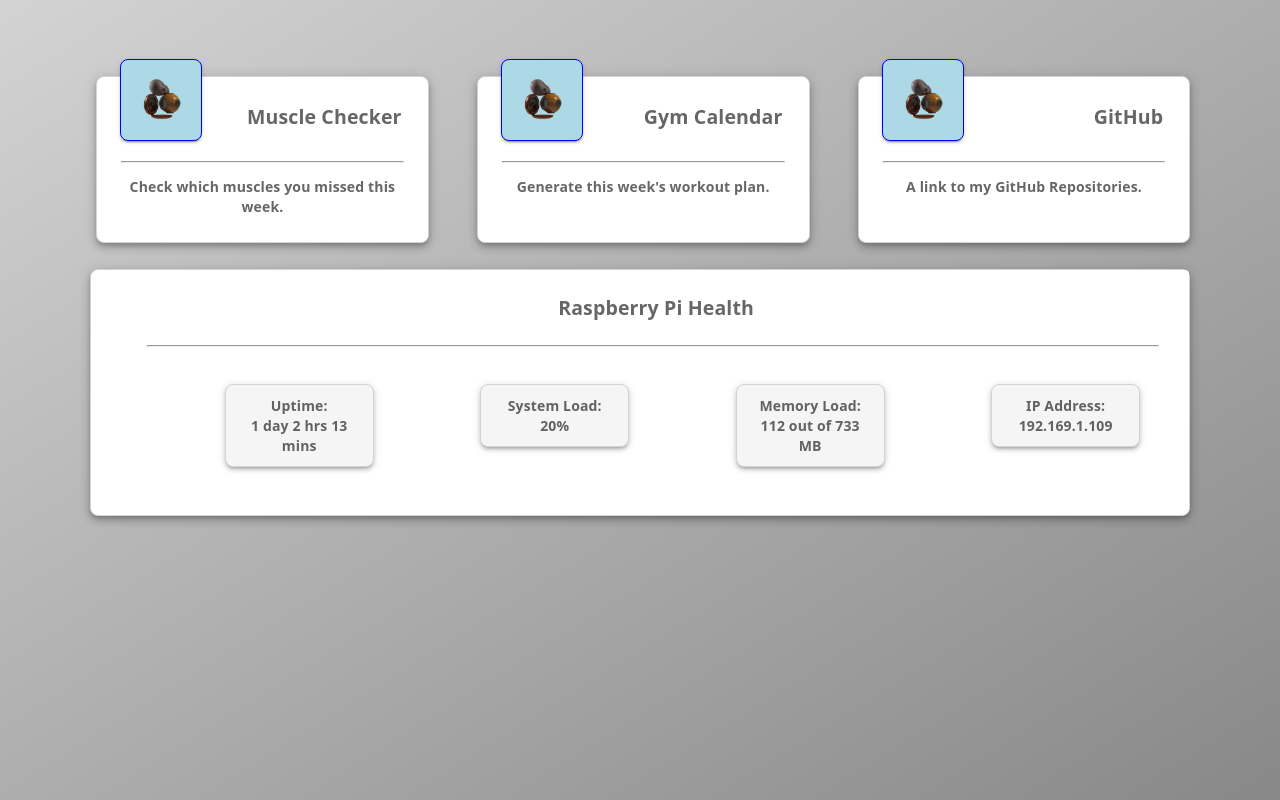
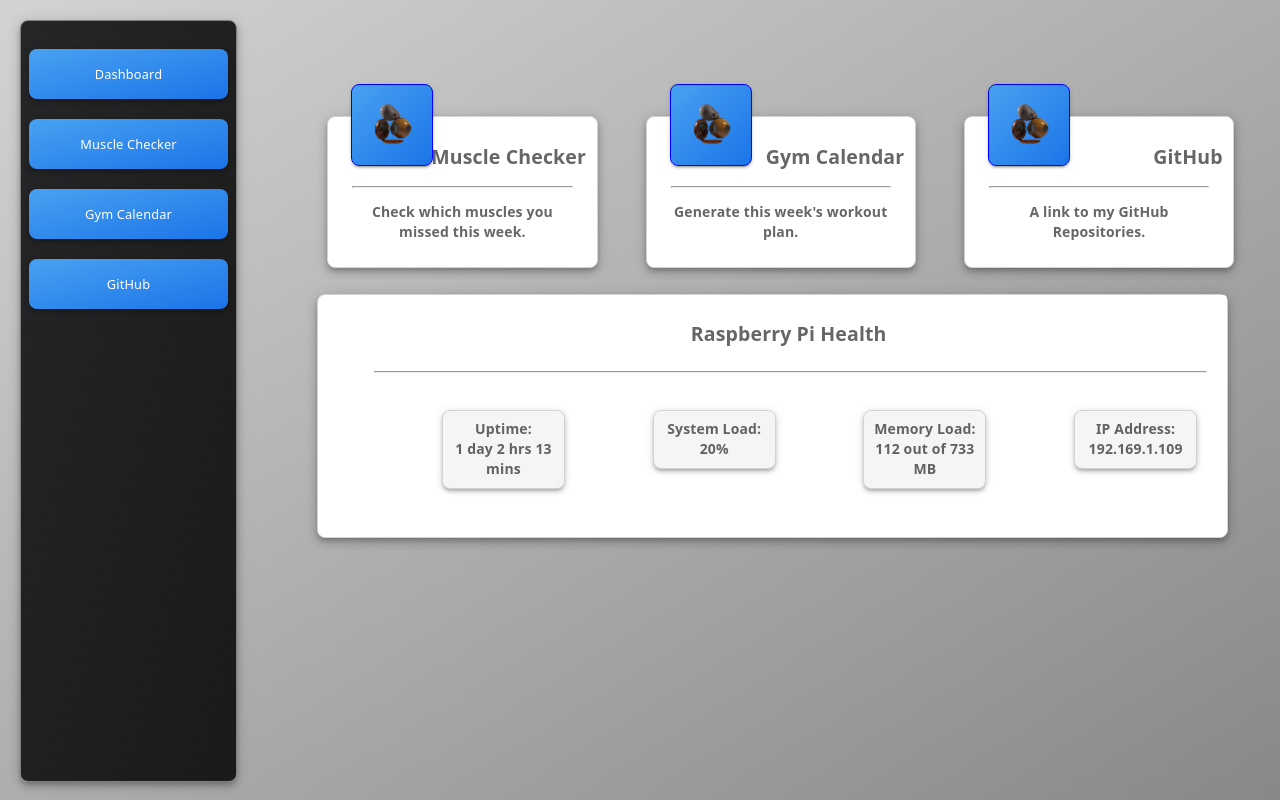
Before and after one commit to henryj320/helios_dashboard, a React (Create React App) app in the folder react_dashboard_app/: page / in a window 1280 px wide. Built offline with nearby package versions, Linux system fonts and the light colour scheme.

Commit message:
Added Sidebar

```diff
--- a/react_dashboard_app/package.json
+++ b/react_dashboard_app/package.json
@@ -13,6 +13,7 @@
     "@mui/styled-engine-sc": "^5.11.0",
     "react": "^18.2.0",
     "react-dom": "^18.2.0",
+    "react-pro-sidebar": "^1.0.0",
     "react-router-dom": "^6.8.1",
     "react-scripts": "4.0.3",
     "styled-components": "^5.3.6"
--- a/react_dashboard_app/src/App.css
+++ b/react_dashboard_app/src/App.css
@@ -23,9 +23,6 @@
   to { transform: rotate(360deg); }
 }
 
-#mainDiv {
-  box-shadow: '5px 10px #888888';
-}
 
 #firstImage {
   width: 100%;
@@ -52,3 +49,20 @@ html {
   font-family: system-ui, -apple-system, BlinkMacSystemFont, 'Segoe UI', Roboto, Oxygen, Ubuntu, Cantarell, 'Open Sans', 'Helvetica Neue', sans-serif;
   text-decoration: none;
 }
+
+.float-container {
+  padding: 20px;
+}
+
+#sidebarDiv {
+  width: 17.5%;
+  float: left;
+  padding: 0px;
+}
+
+
+#mainDiv {
+  width: 77%;
+  float: left;
+  padding: 20px;
+}
--- a/react_dashboard_app/src/Home.js
+++ b/react_dashboard_app/src/Home.js
@@ -1,5 +1,4 @@
 import React from 'react'
-import Sidebar from './components/Sidebar'
 
 import { styled } from '@mui/material/styles';
 import Box from '@mui/material/Box';
@@ -12,6 +11,9 @@ import { fontSize } from '@mui/system';
 import Rpi_health from './components/Rpi_health/Rpi_health';
 
 import { Link } from 'react-router-dom'
+import Sidebar from './components/Sidebar/Sidebar';
+
+
 
 const Item = styled(Paper)(({ theme }) => ({
     backgroundColor: theme.palette.mode === 'dark' ? '#1A2027' : '#fff',
@@ -48,7 +50,7 @@ const ItemImageProperties = {
     boxShadow: 2,
     border: {xs: '1px solid lightgrey', sm: '1px solid red', md: '1px solid green', lg: '1px solid blue', xl: '1px solid purple', xxl: '1px solid yellow'},
     zIndex: 0,
-    background: 'lightblue',
+    background: 'linear-gradient(to right bottom, #48A2F1, #1B74E8)',
 }
 
 const ItemProperties = {
@@ -64,19 +66,23 @@ const ItemProperties = {
     "&:hover": {
         // Add what happens on hover
         // cursor: 'pointer',
-        background: 'linear-gradient(to right bottom, grey, lightgrey)'
+        // background: 'linear-gradient(to right bottom, grey, lightgrey)'
+                        background: 'linear-gradient(to right bottom, #262628, #1A1A1A)',
     },
 }
 
 export const Home = () => {
 
     return (
-        <div>
-            <div >
+        <div class="float-container">
+
+            <Sidebar></Sidebar>
+
+            <div id="mainDiv">
                 <Grid container spacing={4} sx={{
-                    marginLeft: '5%',
-                    maxWidth: '90%',
-                    marginRight: '5%',
+                    marginLeft: '4%',
+                    maxWidth: '100%',
+                    marginRight: '0%',
                     gap: 2,
                 }}>
 
--- a/react_dashboard_app/src/components/Sidebar.js
+++ /dev/null
@@ -1,81 +0,0 @@
-import * as React from 'react';
-import Box from '@mui/material/Box';
-import Drawer from '@mui/material/Drawer';
-import CssBaseline from '@mui/material/CssBaseline';
-import AppBar from '@mui/material/AppBar';
-import Toolbar from '@mui/material/Toolbar';
-import List from '@mui/material/List';
-import Typography from '@mui/material/Typography';
-import Divider from '@mui/material/Divider';
-import ListItem from '@mui/material/ListItem';
-import ListItemButton from '@mui/material/ListItemButton';
-import ListItemIcon from '@mui/material/ListItemIcon';
-import ListItemText from '@mui/material/ListItemText';
-import InboxIcon from '@mui/icons-material/MoveToInbox';
-import MailIcon from '@mui/icons-material/Mail';
-
-const drawerWidth = 240;
-
-export default function Sidebar() {
-  return (
-    <Box sx={{ display: 'flex' }}>
-      <CssBaseline />
-      <AppBar
-        position="fixed"
-        sx={{ width: `calc(100% - ${drawerWidth}px)`, ml: `${drawerWidth}px` }}
-      >
-        <Toolbar>
-          <Typography variant="h6" noWrap component="div">
-            Permanent drawer
-          </Typography>
-        </Toolbar>
-      </AppBar>
-      <Drawer
-        sx={{
-          width: drawerWidth,
-          flexShrink: 0,
-          '& .MuiDrawer-paper': {
-            width: drawerWidth,
-            boxSizing: 'border-box',
-          },
-        }}
-        variant="permanent"
-        anchor="left"
-      >
-        <Toolbar />
-        <Divider />
-        <List>
-          {['Inbox', 'Starred', 'Send email', 'Drafts'].map((text, index) => (
-            <ListItem key={text} disablePadding>
-              <ListItemButton>
-                <ListItemIcon>
-                  {index % 2 === 0 ? <InboxIcon /> : <MailIcon />}
-                </ListItemIcon>
-                <ListItemText primary={text} />
-              </ListItemButton>
-            </ListItem>
-          ))}
-        </List>
-        <Divider />
-        <List>
-          {['All mail', 'Trash', 'Spam'].map((text, index) => (
-            <ListItem key={text} disablePadding>
-              <ListItemButton>
-                <ListItemIcon>
-                  {index % 2 === 0 ? <InboxIcon /> : <MailIcon />}
-                </ListItemIcon>
-                <ListItemText primary={text} />
-              </ListItemButton>
-            </ListItem>
-          ))}
-        </List>
-      </Drawer>
-      <Box
-        component="main"
-        sx={{ flexGrow: 1, bgcolor: 'background.default', p: 3 }}
-      >
-        <Toolbar />
-      </Box>
-    </Box>
-  );
-}
--- /dev/null
+++ b/react_dashboard_app/src/components/Sidebar/Sidebar.js
@@ -0,0 +1,59 @@
+
+import * as React from 'react';
+
+import { styled } from '@mui/material/styles';
+import Box from '@mui/material/Box';
+import Paper from '@mui/material/Paper';
+import Grid from '@mui/material/Grid';
+
+const Item = styled(Paper)(({ theme }) => ({
+    backgroundColor: theme.palette.mode === 'dark' ? '#1A2027' : '#fff',
+    ...theme.typography.body2,
+    padding: theme.spacing(1),
+    textAlign: 'center',
+    color: theme.palette.text.secondary,
+  }));
+
+export default function Sidebar() {
+    return (
+        <div id="sidebarDiv">
+            <Grid container spacing={0} sx={{
+                span: {
+                    borderRadius: 2,
+                    padding: '8%',
+                    display: 'block',
+                    marginTop: '10%',
+                    border: 'none',
+                    background: '#F5F5F5',
+                    boxShadow: 3,
+                    background: 'linear-gradient(to right bottom, #48A2F1, #1B74E8)',
+                    fontSize: '1vw',
+                    fontWeight: '200',
+                    color: 'white'
+                },
+            }}>
+                <Grid item lg={12}>
+                    <Item sx={{
+                        height: '93vh',
+                        borderRadius: 2,
+                        boxShadow: 5,
+                        border: '1px solid grey',
+                        background: 'linear-gradient(to right bottom, #262628, #1A1A1A)',
+                    }}>
+                        {/* <ul>
+                            <li>Dashboard</li>
+                            <li>Muscle Checker</li>
+                            <li>Gym Calendar</li>
+                            <li>GitHUb</li>
+                        </ul> */}
+
+                        <span>Dashboard</span>
+                        <span>Muscle Checker</span>
+                        <span>Gym Calendar</span>
+                        <span>GitHub</span>
+                    </Item>
+                </Grid>
+            </Grid>
+        </div>
+    )
+}
```
Also changed, not shown: 2 other files (tests, documents, lock files or other folders).
